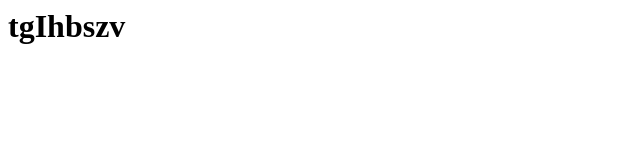
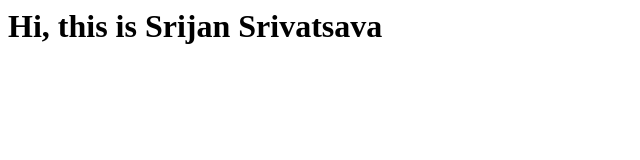
Before and after one commit to SrijanSrivats/srijan-portfolio, a plain HTML site: page index.html in a window 1280 px wide. Shown: the whole page, without its empty margins (0-640 px from the left). Drawn offline with Linux system fonts and the light colour scheme.

Commit message:
second commit (#1)
* second commit

* third commit

```diff
--- a/index.html
+++ b/index.html
@@ -1 +1 @@
-<h1>tgIhbszv</h1>
+<h1>Hi, this is Srijan Srivatsava</h1>
```
